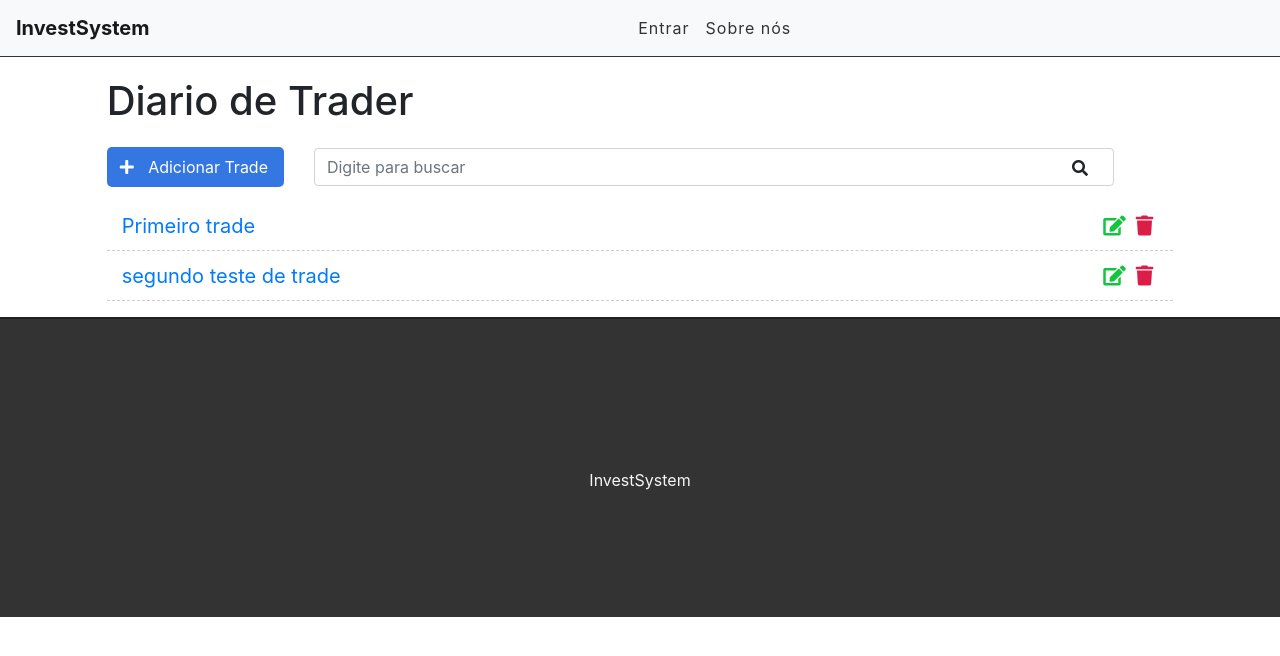
After one commit to eduardobarros13/investsystem, a Django app: page /diario in a window 1280 px wide. The commit adds this page. Shown: the top 656 px of the page. Run offline with Django 3.2, Linux system fonts and the light colour scheme; data comes from the database, SQL or seed files in the repository; both versions use the stored data as it was after the commit; some libraries are stand-ins or nearby versions.

Commit message:
Nova area de usuario

```diff
--- a/contas/models.py
+++ b/contas/models.py
@@ -11,4 +11,23 @@ class Transacao(models.Model):
       categoria = models.ForeignKey(Categoria, on_delete=models.CASCADE)
       observacoes = models.TextField(null=True, blank=True)
 
+class Trade(models.Model):
+
+      STATUS = (
+            ('doing', 'Doing'),
+            ('done', 'Done'),
+      )
+
+      title = models.CharField(max_length=255)
+      description = models.TextField()
+      done = models.CharField(
+            max_length=5,
+            choices = STATUS,
+      )
+      created_at = models.DateTimeField(auto_now_add=True)
+      updated_at = models.DateTimeField(auto_now=True)
+
+      def __str__(self):
+            return self.title
+
 #Create your models here.
--- a/contas/templates/contas/base.html
+++ b/contas/templates/contas/base.html
@@ -13,7 +13,7 @@
 <body>
     <div class="container-fluid">
         <nav class="navbar navbar-expand-lg navbar-light bg-light">
-            <a class="navbar-brand" href="/home1">InvestSystem</a>
+            <a class="navbar-brand" href="/diario">InvestSystem</a>
             <button class="navbar-toggler" type="button" data-toggle="collapse" data-target="#navbarSupportedContent" aria-controls="navbarSupportedContent" aria-expanded="false" aria-label="Toggle navigation">
                 <span class="navbar-toggler-icon"></span>
             </button>
--- /dev/null
+++ b/contas/templates/contas/list.html
@@ -0,0 +1,30 @@
+{%extends 'contas/base.html'%}
+
+{%block title%}Lista de Tarefas{%endblock%}
+
+
+
+{%block content%}
+
+<div class="offset-1 col-10 list-div">
+    <h1>Diario de Trader</h1>
+    <div class="col-2 add-div">
+        <i class="fas fa-plus "></i> Adicionar Trade
+    </div>
+    <div class="col-9 search-div">
+        <input class="form-control" type="text" id="search" name="search" placeholder="Digite para buscar">
+        <i class="fas fa-search"></i>
+    </div>
+    <ul class="task-list">
+        {% for trades in dados %}
+        <li class="task-item">
+            <span><a href="/diario/{{trades.id}}">{{trades.title}}</a></span>
+            <span><i class="fas fa-trash"></i></span>
+            <span><i class="fas fa-edit"></i></span>
+        </li>
+        {%endfor%}
+    </ul>
+
+</div>
+
+{%endblock%}
--- a/contas/views.py
+++ b/contas/views.py
@@ -1,5 +1,5 @@
 
-from django.shortcuts import render, redirect
+from django.shortcuts import render, redirect, get_object_or_404
 from django.http import HttpResponse
 import datetime
 import yfinance
@@ -12,6 +12,8 @@ from django.contrib.auth import authenticate, login, logout
 from django.contrib import messages
 from django.contrib.auth.decorators import login_required
 import sqlite3
+
+from .models import Trade
 
 ###############Criando telas de logins###################
 #@academia_required(login_url='/login/')
@@ -308,3 +310,12 @@ def dividendos(request):
 def carteira(request):
     data = {}
     return render(request, 'contas/carteira.html', data)
+
+def diarioTrader(request):
+    dados = Trade.objects.all()
+
+    return render(request, 'contas/list.html', {'dados': dados})
+
+def diarioTraderView(request, id):
+    dados = get_object_or_404(Trade, pk=id)
+    return render(request, 'contas/task.html', {'dados':dados})
--- a/controle_gastos/settings.py
+++ b/controle_gastos/settings.py
@@ -12,7 +12,7 @@ BASE_DIR = Path(__file__).resolve().parent.parent
 SECRET_KEY = '-raoyw(+d=ma)c5$3&ql$*@l1k*h*wwdba#6+uc!e2jtgwgl%u'
 
 # SECURITY WARNING: don't run with debug turned on in production!
-DEBUG = False
+DEBUG = True
 
 
 ALLOWED_HOSTS = ['investsystem.ngrok.io','127.0.0.1']
--- a/controle_gastos/urls.py
+++ b/controle_gastos/urls.py
@@ -19,7 +19,7 @@ from contas.views import home1
 from contas.views import academia
 from contas.views import dividendos
 from contas.views import carteira
-
+from contas.views import diarioTrader
 from contas.views import login_user
 from contas.views import submit_login
 from contas.views import logado
@@ -42,9 +42,14 @@ urlpatterns = [
     path('posicaobbdc4/', posicaoBBDC, name='url_posicaobbdc4'),
     path('posicaopetr4/', posicaoPETR, name='url_posicaopetr4'),
     path('carteira/', carteira, name='url_carteira'),
+    path('diario',diarioTrader, name='diario'),
+    path('diario/<int:id>',views.diarioTraderView, name='diario-view'),
 
     path('index/', index, name='url_index'),
     path('home1/', home1, name='url_home1'),
+    path('', home1, name='url_home1'),
+
+
     path('academia/', views.academia, name='url_academia'),
 
     path('mapapetr4/', mapaPETR, name='url_mapapetr4'),
```
Also changed, not shown: contas/admin.py (+5 -2 lines), contas/templates/contas/task.html (added, +16 -0 lines), contas/migrations/0006_trade.py (added), db.sqlite3.
